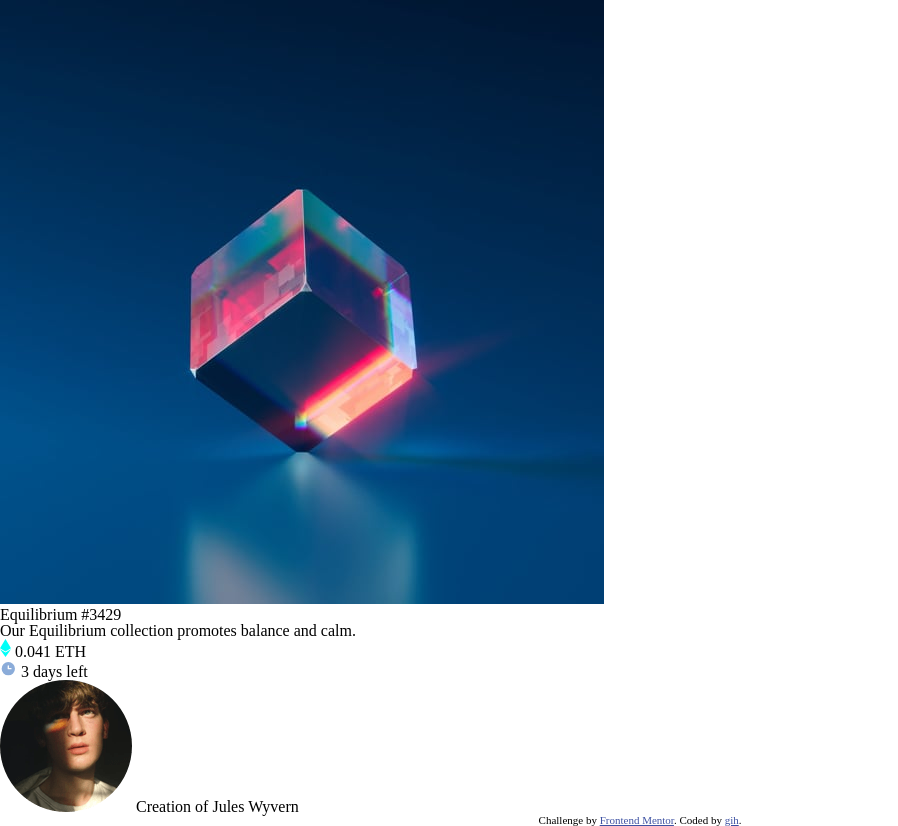
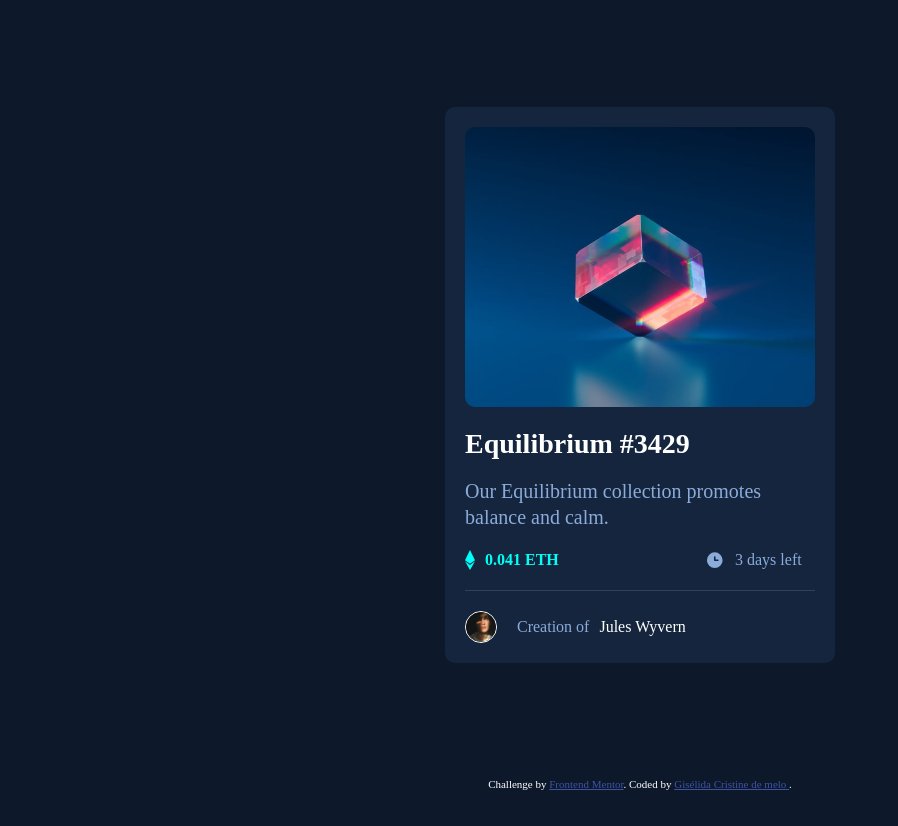
Before and after one commit to giselida/card-preview, a website built with Vite: page index.html in a window 1280 px wide. Shown: the whole page, without its empty margins (0-898 px from the left). After the commit the page ends 800 px from the top, so only its background shows below. Built offline with nearby package versions, Linux system fonts and the light colour scheme; files whose address does not match are found by name.

Commit message:
✨ feat: styles and readme

```diff
--- a/index.html
+++ b/index.html
@@ -8,19 +8,22 @@
     <link rel="preconnect" href="https://fonts.googleapis.com" />
     <link rel="preconnect" href="https://fonts.gstatic.com" crossorigin />
     <link href="https://fonts.googleapis.com/css2?family=Outfit:wght@300;400;600&display=swap" rel="stylesheet" />
-    <link rel="stylesheet" href="src/reset.scss" />
+    <link rel="stylesheet" href="src/scss/reset.scss" />
     <link rel="stylesheet" href="src/style.scss" />
     <title>NFT preview card component</title>
   </head>
   <body>
     <main>
       <div class="card">
-        <img src="src/public/images/image-equilibrium.jpg" alt="image-equilibrium" />
+        <div class="content-img">
+          <img src="src/public/images/image-equilibrium.jpg" class="equilibrium" alt="image-equilibrium" />
+        </div>
+
         <h1>Equilibrium #3429</h1>
         <p>Our Equilibrium collection promotes balance and calm.</p>
         <div class="ethereum-values">
           <div class="ethereum">
-            <img src="src/public/images/icon-ethereum.svg" alt="icon-ethereum" />
+            <img src="src/public/images/icon-ethereum.svg" alt="icon-Ethereum" />
             <span class="value-ethereum"> 0.041 ETH </span>
           </div>
           <div class="clock">
@@ -37,7 +40,8 @@
       </div>
     </main>
     <div class="attribution">
-      Challenge by <a href="https://www.frontendmentor.io?ref=challenge" target="_blank">Frontend Mentor</a>. Coded by <a href="#">gih</a>.
+      Challenge by <a href="https://www.frontendmentor.io?ref=challenge" target="_blank">Frontend Mentor</a>. Coded by
+      <a href="#">Gisélida Cristine de melo </a>.
     </div>
   </body>
 </html>
--- /dev/null
+++ b/src/scss/mixins.scss
@@ -0,0 +1,5 @@
+@mixin display-align-content($content: normal) {
+  display: flex;
+  align-items: center;
+  justify-content: $content;
+}
--- a/src/style.scss
+++ b/src/style.scss
@@ -1,15 +1,143 @@
+@import "scss/mixins.scss";
 :root {
-  --very-dark-blue: hsl(217, 54%, 11%);
-  --dark-blue: hsl(216, 50%, 16%);
-  --very-dark-blue-line: hsl(215, 32%, 27%);
-  --white: hsl(0, 0%, 100%);
-  --soft-blue: hsl(215, 51%, 70%);
-  --cyan: hsl(178, 100%, 50%);
+  --color-very-dark-blue: hsl(217, 54%, 11%);
+  --color-dark-blue: hsl(216, 50%, 16%);
+  --color-very-dark-blue-line: hsl(215, 32%, 27%);
+  --color-white: hsl(0, 0%, 100%);
+  --color-soft-blue: hsl(215, 51%, 70%);
+  --color-cyan: hsl(178, 100%, 50%);
+  --color-blue: hsl(228, 45%, 44%);
 }
+body {
+  @include display-align-content(center);
+  font-family: "Outfit", sans-serif;
+  flex-direction: column;
+  min-height: calc(100vh - 30px);
+  padding: 10px;
+  background-color: var(--color-very-dark-blue);
+  main {
+    @include display-align-content();
+    flex-direction: column;
+    background-color: var(--color-dark-blue);
+    width: 100%;
+    max-width: 350px;
+    padding: 20px;
+    border-radius: 10px;
+    .card {
+      display: flex;
+      flex-direction: column;
+      width: 100%;
+      max-width: 350px;
+      .content-img {
+        .equilibrium {
+          width: 100%;
+          max-width: 350px;
+          height: 280px;
+          border-radius: 10px;
+          margin-bottom: 20px;
+          position: relative;
+        }
+        &:hover::before {
+          @include display-align-content(center);
+          content: url(public/images/icon-view.svg);
+          position: absolute;
+          background-color: #ffffff7d;
+          border-radius: 10px;
+          width: 100%;
+          max-width: 350px;
+          height: 280px;
+          z-index: 1;
+
+          cursor: pointer;
+        }
+      }
+      h1 {
+        font-size: 28px;
+        font-weight: 600;
+        margin-bottom: 20px;
+        color: var(--color-white);
+        width: 100%;
+        max-width: 300px;
+      }
+      p {
+        font-size: 20px;
+        margin-bottom: 20px;
+        color: var(--color-soft-blue);
+        width: 100%;
+        line-height: 1.3;
+        max-width: 350px;
+      }
+      .ethereum-values {
+        @include display-align-content(space-between);
+
+        width: 100%;
+        max-width: 350px;
+        margin-bottom: 20px;
+        .ethereum {
+          @include display-align-content();
+          img {
+            margin-right: 10px;
+            width: 100%;
+            max-width: 10px;
+            height: 20px;
+          }
+          width: 100%;
+          .value-ethereum {
+            color: var(--color-cyan);
+            font-weight: 600;
+          }
+        }
+        .clock {
+          @include display-align-content();
+          width: 100%;
+          max-width: 110px;
+          img {
+            margin-right: 10px;
+            width: 100%;
+            max-width: 20px;
+            height: 20px;
+          }
+          .value-clock {
+            color: var(--color-soft-blue);
+          }
+        }
+      }
+      .line {
+        width: 100%;
+        max-width: 350px;
+        height: 1px;
+        background-color: var(--color-very-dark-blue-line);
+        margin-bottom: 20px;
+      }
+      .second-card {
+        @include display-align-content();
+        .light {
+          color: var(--color-soft-blue);
+          margin-right: 10px;
+        }
+        .bold {
+          color: var(--color-white);
+        }
+        img {
+          width: 100%;
+          max-width: 30px;
+          height: 30px;
+          margin-right: 20px;
+          border: 1px solid var(--color-white);
+          border-radius: 50%;
+        }
+      }
+    }
+  }
+}
+
 .attribution {
+  position: fixed;
+  bottom: 10px;
+  color: var(--color-white);
   font-size: 11px;
   text-align: center;
+  a {
+    color: var(--color-blue);
+  }
 }
-.attribution a {
-  color: hsl(228, 45%, 44%);
-}
```
Also changed, not shown: .github/front-end-mentor-newbie.png (added), .github/previews/active-states.jpg (added), .github/previews/desktop-design.jpg (added), .github/previews/mobile-design.jpg (added), README.md, assets/images/favicon-32x32.png (renamed from src/public/images/favicon-32x32.png), assets/images/icon-clock.svg (renamed from src/public/images/icon-clock.svg), assets/images/icon-ethereum.svg (renamed from src/public/images/icon-ethereum.svg), assets/images/icon-view.svg (renamed from src/public/images/icon-view.svg), assets/images/image-avatar.png (renamed from src/public/images/image-avatar.png), assets/images/image-equilibrium.jpg (renamed from src/public/images/image-equilibrium.jpg), design/active-states.jpg (renamed from src/public/design/active-states.jpg), design/desktop-design.jpg (renamed from src/public/design/desktop-design.jpg), design/desktop-preview.jpg (renamed from src/public/design/desktop-preview.jpg), 2 more files.
